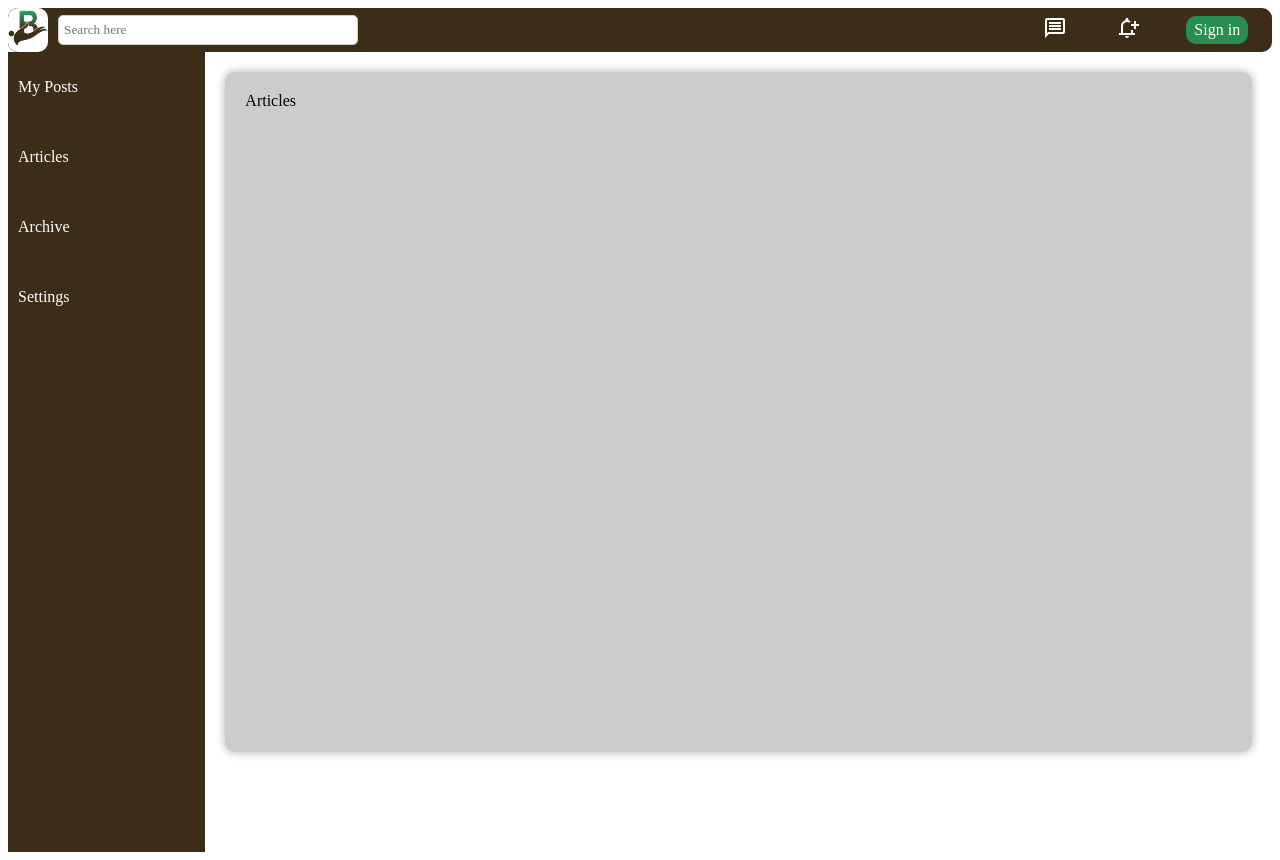
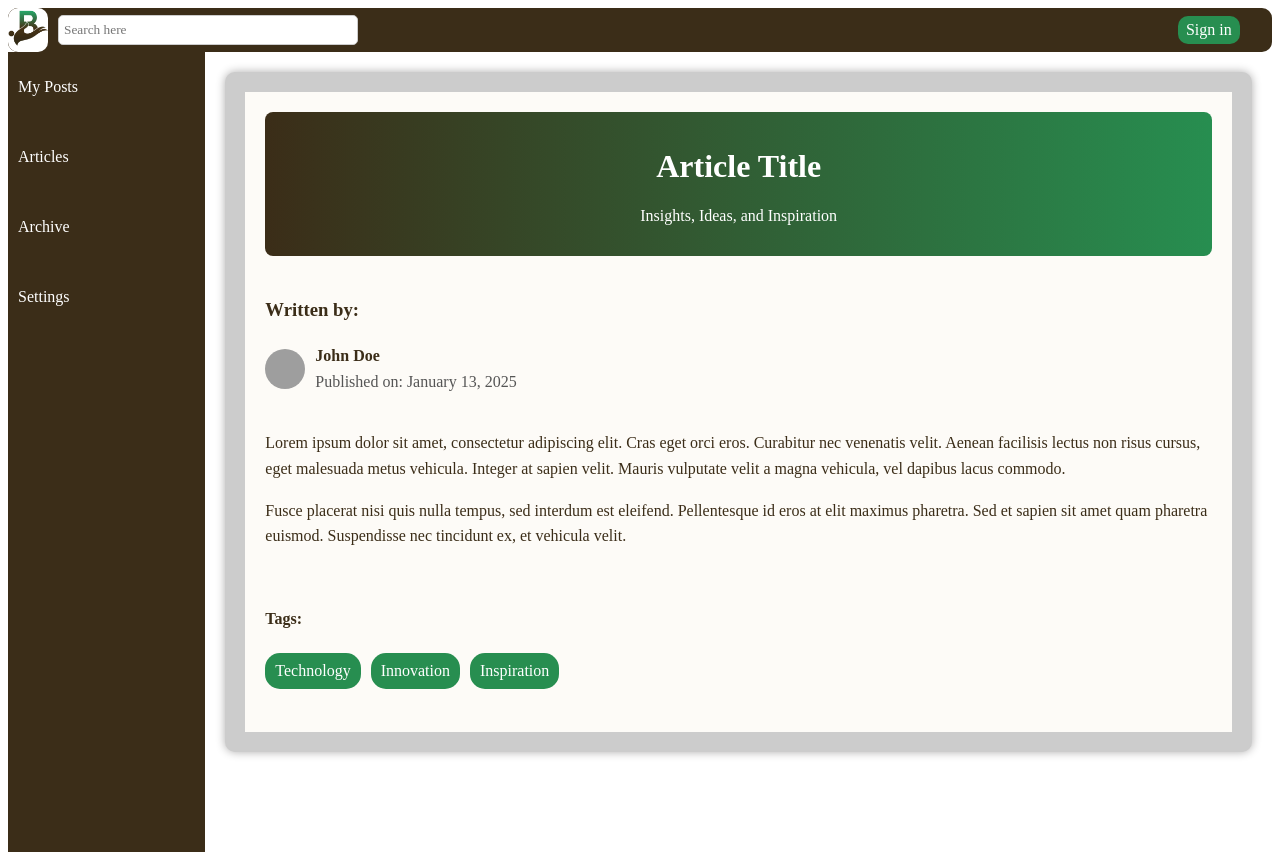
Before and after one commit to imanchalsingh/blog-app, a React (Vite) app in the folder client/: page /articles in a window 1280 px wide. Built offline with nearby package versions, Linux system fonts and the light colour scheme; grey boxes are pictures that could not be loaded; a web font is replaced by a local one.

Commit message:
added changes

```diff
--- a/client/src/App.css
+++ b/client/src/App.css
@@ -49,14 +49,15 @@
   display: flex;
   justify-content: right;
   color: #fff;
-  width: 20%;
+  width: 10%;
 }
 
 .right-side-uppar-nav {
   display: flex;
-  justify-content: space-around;
+  justify-content: center;
   align-items: center;
   width: 100%;
+  right: 0;
 }
 
 .left-nav {
--- a/client/src/App.tsx
+++ b/client/src/App.tsx
@@ -9,6 +9,7 @@ import Login from "./Components/Auth/Login";
 import Register from "./Components/Auth/Register";
 import { AuthProvider } from "./Components/Auth/AuthContext"; // Import AuthProvider
 import Archive from "./Components/Blog App/Archive";
+import Articles from "./Components/Blog App/Articles.tsx";
 
 const App: React.FC = () => {
   return (
@@ -21,7 +22,7 @@ const App: React.FC = () => {
             <Route index element={<Home />} />
             <Route path="/myposts" element={<MyPosts />} />
             <Route path="/archive" element={<Archive />} />
-            <Route path="articles" element={<div>Articles</div>} />
+            <Route path="articles" element={<Articles />} />
             <Route path="settings" element={<div>Settings Page</div>} />
           </Route>
           <Route path="/login" element={<Login />}></Route>
--- /dev/null
+++ b/client/src/Components/Blog App/Articles.tsx
@@ -0,0 +1,229 @@
+import React, { useState } from "react";
+
+const ArticlePage: React.FC = () => {
+  // State for comments
+  const [comments, setComments] = useState<string[]>([]);
+  const [newComment, setNewComment] = useState<string>("");
+
+  // Handle new comment submission
+  const handleCommentSubmit = () => {
+    if (newComment.trim()) {
+      setComments([...comments, newComment]); // Add the new comment to the list
+      setNewComment(""); // Clear the input field
+    }
+  };
+
+  return (
+    <div
+      style={{
+        fontFamily: "Arial, sans-serif",
+        backgroundColor: "#fdfbf7",
+        color: "#3b2d18",
+        padding: "20px",
+        overflowY: "auto",
+      }}
+    >
+      {/* Header */}
+      <header
+        style={{
+          background: "linear-gradient(90deg, #3b2d18, #278e50)",
+          color: "white",
+          padding: "15px",
+          textAlign: "center",
+          borderRadius: "8px",
+        }}
+      >
+        <h1>Article Title</h1>
+        <p>Insights, Ideas, and Inspiration</p>
+      </header>
+
+      {/* Main Article Content */}
+      <main style={{ marginTop: "20px", lineHeight: "1.6" }}>
+        {/* Author Info */}
+        <section style={{ marginBottom: "20px" }}>
+          <h3>Written by:</h3>
+          <div style={{ display: "flex", alignItems: "center" }}>
+            <img
+              src="https://headshots-inc.com/wp-content/uploads/2021/04/author-headshots-1.jpg"
+              alt="Author"
+              style={{
+                borderRadius: "50%",
+                marginRight: "10px",
+                width: "40px",
+                height: "40px",
+              }}
+            />
+            <div>
+              <p style={{ margin: "0", fontWeight: "bold" }}>John Doe</p>
+              <p style={{ margin: "0", color: "#555" }}>
+                Published on: January 13, 2025
+              </p>
+            </div>
+          </div>
+        </section>
+
+        {/* Article Body */}
+        <article>
+          <p>
+            Lorem ipsum dolor sit amet, consectetur adipiscing elit. Cras eget
+            orci eros. Curabitur nec venenatis velit. Aenean facilisis lectus
+            non risus cursus, eget malesuada metus vehicula. Integer at sapien
+            velit. Mauris vulputate velit a magna vehicula, vel dapibus lacus
+            commodo.
+          </p>
+          <p>
+            Fusce placerat nisi quis nulla tempus, sed interdum est eleifend.
+            Pellentesque id eros at elit maximus pharetra. Sed et sapien sit
+            amet quam pharetra euismod. Suspendisse nec tincidunt ex, et
+            vehicula velit.
+          </p>
+        </article>
+
+        {/* Tags */}
+        <section style={{ marginTop: "20px" }}>
+          <h4>Tags:</h4>
+          <div style={{ display: "flex", gap: "10px", flexWrap: "wrap" }}>
+            <span
+              style={{
+                backgroundColor: "#278e50",
+                color: "white",
+                padding: "5px 10px",
+                borderRadius: "15px",
+              }}
+            >
+              Technology
+            </span>
+            <span
+              style={{
+                backgroundColor: "#278e50",
+                color: "white",
+                padding: "5px 10px",
+                borderRadius: "15px",
+              }}
+            >
+              Innovation
+            </span>
+            <span
+              style={{
+                backgroundColor: "#278e50",
+                color: "white",
+                padding: "5px 10px",
+                borderRadius: "15px",
+              }}
+            >
+              Inspiration
+            </span>
+          </div>
+        </section>
+      </main>
+
+      {/* Comments Section */}
+      <section style={{ marginTop: "40px" }}>
+        <h3>Comments</h3>
+        <div
+          style={{
+            marginTop: "10px",
+            display: "flex",
+            flexDirection: "column",
+          }}
+        >
+          <textarea
+            placeholder="Write your comment here..."
+            value={newComment}
+            onChange={(e) => setNewComment(e.target.value)} // Update input value
+            style={{
+              width: "70%",
+              padding: "10px",
+              borderRadius: "8px",
+              border: "1px solid #ccc",
+            }}
+          ></textarea>
+          <button
+            onClick={handleCommentSubmit}
+            style={{
+              marginTop: "10px",
+              backgroundColor: "#278e50",
+              color: "white",
+              border: "none",
+              padding: "8px 10px",
+              borderRadius: "5px",
+              cursor: "pointer",
+              width: "10%",
+            }}
+          >
+            Submit
+          </button>
+        </div>
+
+        {/* Display Comments */}
+        <div style={{ marginTop: "20px" }}>
+          {comments.length > 0 ? (
+            <ul style={{ listStyleType: "none", padding: "0" }}>
+              {comments.map((comment, index) => (
+                <li
+                  key={index}
+                  style={{
+                    backgroundColor: "#f9f9f9",
+                    padding: "10px",
+                    marginBottom: "10px",
+                    borderRadius: "8px",
+                    border: "1px solid #ddd",
+                  }}
+                >
+                  {comment}
+                </li>
+              ))}
+            </ul>
+          ) : (
+            <p>No comments yet. Be the first to comment!</p>
+          )}
+        </div>
+      </section>
+
+      {/* Related Articles */}
+      <section style={{ marginTop: "40px" }}>
+        <h3>Related Articles</h3>
+        <ul style={{ listStyleType: "none", padding: "0" }}>
+          <li style={{ marginBottom: "10px" }}>
+            <a
+              href="#"
+              style={{
+                color: "#278e50",
+                textDecoration: "none",
+                fontWeight: "bold",
+              }}
+            >
+              Understanding the Basics of React
+            </a>
+          </li>
+          <li style={{ marginBottom: "10px" }}>
+            <a
+              href="#"
+              style={{
+                color: "#278e50",
+                textDecoration: "none",
+                fontWeight: "bold",
+              }}
+            >
+              10 Tips for Writing Clean Code
+            </a>
+          </li>
+          <li style={{ marginBottom: "10px" }}>
+            <a
+              href="#"
+              style={{
+                color: "#278e50",
+                textDecoration: "none",
+                fontWeight: "bold",
+              }}
+            >
+              Exploring TypeScript with React
+            </a>
+          </li>
+        </ul>
+      </section>
+    </div>
+  );
+};
+
+export default ArticlePage;
--- a/client/src/Components/Blog App/Dashboard/Dashboard.tsx
+++ b/client/src/Components/Blog App/Dashboard/Dashboard.tsx
@@ -1,7 +1,6 @@
 import React from "react";
 import { Outlet, useNavigate } from "react-router-dom";
 import BlogifyLogo from "./Blogify.png";
-import { MessageOutlined, NotificationAddOutlined } from "@mui/icons-material";
 import { useAuth } from "../../Auth/AuthContext"; // Import the useAuth hook
 
 const Dashboard: React.FC = () => {
@@ -28,12 +27,6 @@ const Dashboard: React.FC = () => {
           </div>
           <div className="profile-n-notification">
             <div className="right-side-uppar-nav">
-              <div className="message">
-                <MessageOutlined />
-              </div>
-              <div className="notification">
-                <NotificationAddOutlined />
-              </div>
               <div
                 className="account login"
                 onClick={isLoggedIn ? handleSignOut : () => navigate("/login")}
```
Also changed, not shown: client/src/Components/Blog App/AuthorPost.tsx (deleted, +0 -9 lines).
